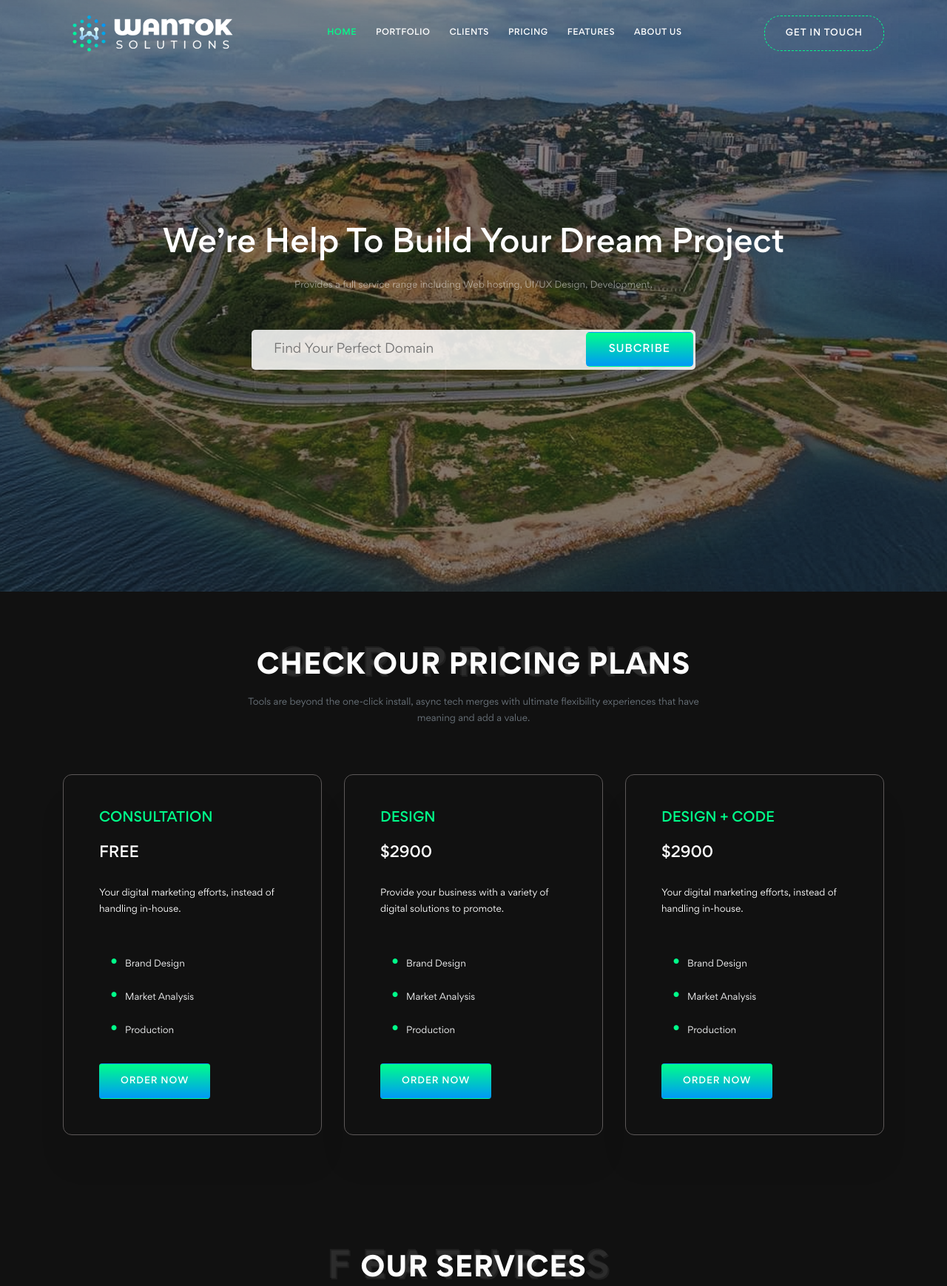
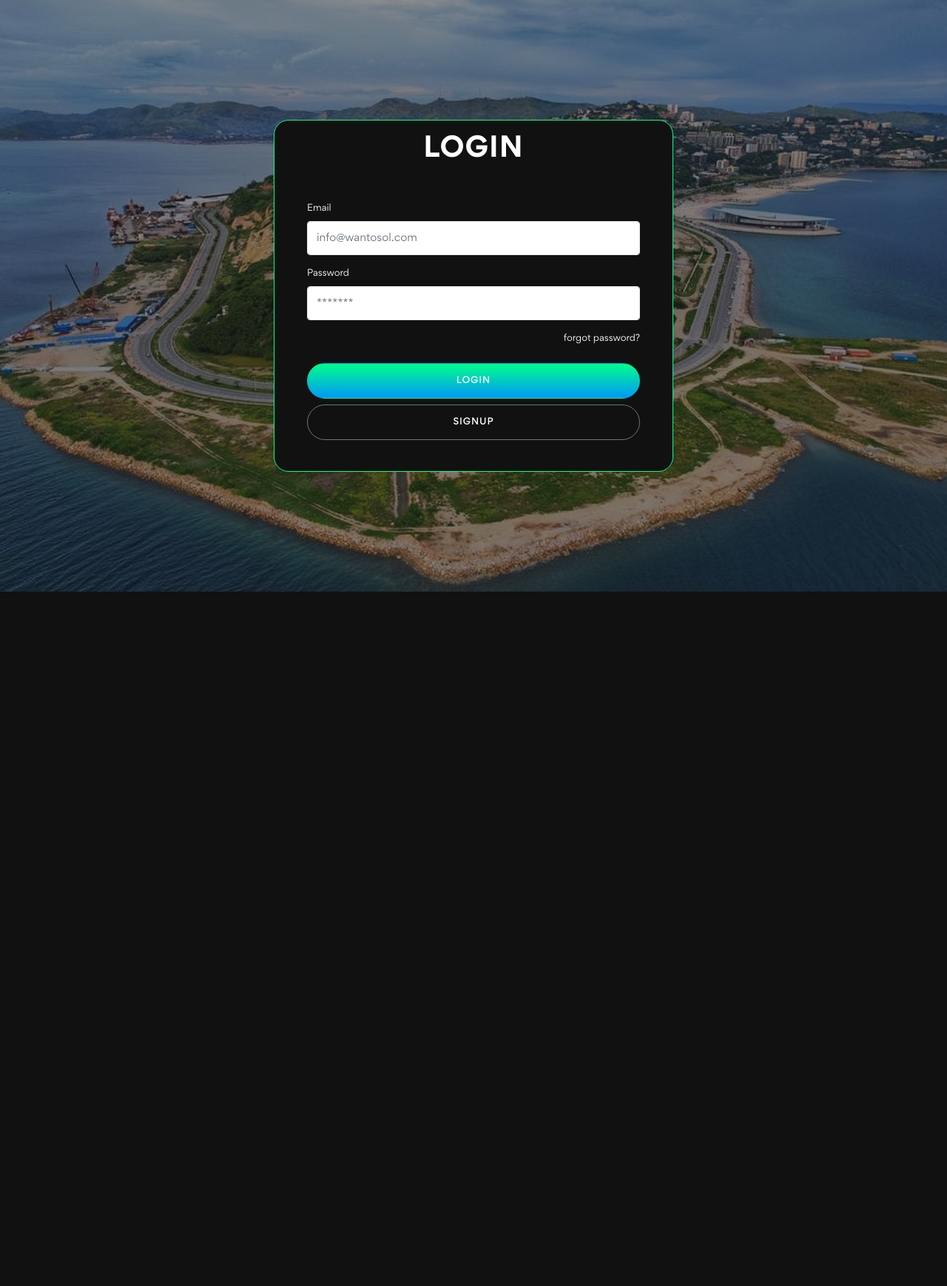
Before and after one commit to carlosbrath/wantoksolutions, a CodeIgniter app: page /wantoksolutions/ in a window 1280 px wide. Shown: the top 1739 px of the page at 74% size. After the commit the page ends 800 px from the top, so only its background shows below. Run offline with CodeIgniter, Linux system fonts and the light colour scheme.

Commit message:
login page

```diff
--- a/application/config/config.php
+++ b/application/config/config.php
@@ -23,7 +23,15 @@ defined('BASEPATH') OR exit('No direct script access allowed');
 | a PHP script and you can easily do that on your own.
 |
 */
+
+function getSiteURL()
+{
+	$protocol = (!empty($_SERVER['HTTPS']) && $_SERVER['HTTPS'] !== 'off' || $_SERVER['SERVER_PORT'] == 443) ? "https://" : "http://";
+	$domainName = $_SERVER['HTTP_HOST'] . '/';
+	return $protocol . $domainName;
+}
 if ($_SERVER['HTTP_HOST'] == "localhost") {
+	getSiteURL();
 	$config['base_url'] = "http://localhost/wantoksolutions/";
 } else {
 	$config['base_url'] = getSiteURL();
--- a/application/config/routes.php
+++ b/application/config/routes.php
@@ -49,6 +49,7 @@ defined('BASEPATH') OR exit('No direct script access allowed');
 | Examples:	my-controller/index	-> my_controller/index
 |		my-controller/my-method	-> my_controller/my_method
 */
-$route['default_controller'] = 'MainController';
+$route['default_controller'] = 'MainController/login';
+$route['home'] = 'MainController';
 $route['404_override'] = '';
 $route['translate_uri_dashes'] = FALSE;
--- a/application/controllers/MainController.php
+++ b/application/controllers/MainController.php
@@ -17,4 +17,11 @@ class MainController extends MY_Controller
 		$this->load->view('template2023', $var);
 
     }
+    function login() {
+        $data['title'] = 'Login';
+		$data['page_name'] = 'Login';
+
+		$var['content'] = $this->load->view('login_view', $data, true);
+		$this->load->view('template_blank', $var);
+    }
 }
--- a/application/helpers/utility_helper.php
+++ b/application/helpers/utility_helper.php
@@ -2,9 +2,3 @@
 function asset_url(){
    return base_url().'assets/';
 }
-function getSiteURL()
-{
-	$protocol = (!empty($_SERVER['HTTPS']) && $_SERVER['HTTPS'] !== 'off' || $_SERVER['SERVER_PORT'] == 443) ? "https://" : "http://";
-	$domainName = $_SERVER['HTTP_HOST'] . '/';
-	return $protocol . $domainName;
-}
--- a/application/views/home_view.php
+++ b/application/views/home_view.php
@@ -9,9 +9,9 @@
                                 <h2 class="home-title text-white">We’re Help To Build Your Dream Project</h2>
                                 <p class="home-desc mx-auto mt-3 text-white-50">Provides a full service range including Web hosting, UI/UX Design, Development.</p>
                                 <div class="text-center subcribe-form mt-5">
-                                    <form action="#">
-                                        <input type="text" placeholder="Find Your Perfect Domain">
-                                        <button type="submit" class="btn btn-custom">Subcribe</button>
+                                    <form action="https://wantoksolutions.com.pg/whmcs/cart.php?a=add&domain=register" method="post">
+                                        <input type="text" name="query" id="query" placeholder="Find Your Perfect Domain">
+                                        <button type="submit" class="btn btn-custom">GO</button>
                                     </form>
                                 </div>
                             </div>
--- /dev/null
+++ b/application/views/login_view.php
@@ -0,0 +1,42 @@
+<!-- Login -->
+<section class="section bg-home" id="home">
+            <div class="bg-overlay"></div>
+            <div class="home-center">
+                <div class="home-desc-center">
+                    <div class="container">
+                        <div class="row">
+                            <div class="col-lg-6 offset-lg-3">
+                                <div class="form-section bg-dark">
+                                    <div class="section-header text-center">
+                                        <!-- <span class="text-shadow">Lets Start</span> -->
+                                        <h4 class="title-heading text-uppercase">Login</h4>
+                                    </div>
+                                    <div class=" mt-5">
+                                        <form method="post" action="https://wantoksolutions.com.pg/whmcs/dologin.php">
+                                            <div class="form-group">
+                                                <label for="email">Email</label>
+                                                <input type="text" class="form-control" id="username" name="username" placeholder="info@wantosol.com">
+                                            </div>
+                                            <div class="form-group">
+                                                <label for="password">Password</label>
+                                                <input type="password" class="form-control" id="password" name="password" placeholder="*******">
+                                            </div>
+                                            <div class="form-group text-right">
+                                                <label for="">forgot password?</label>
+                                            </div>
+                                            <div class="text-center">
+                                                <button class="btn btn-login">Login</button>
+                                            </div>
+                                            <div class="text-center">
+                                                <button class="btn btn-secondary mt-2">Signup</button>
+                                            </div>
+                                        </form>
+                                    </div>
+                                </div>
+                            </div>
+                        </div>
+                    </div>
+                </div>
+            </div>
+        </section>
+<!-- End Login -->
--- /dev/null
+++ b/application/views/template_blank.php
@@ -0,0 +1,64 @@
+<!DOCTYPE html>
+<html>
+    <head>
+		<meta charset="UTF-8">
+	    <meta name="viewport" content="width=device-width, initial-scale=1">
+	    <title>Oxavia - Responsive One Page HTML5 Template</title>
+	    <meta name="description" content="" />
+	    <meta name="keywords" content="" />
+        <meta name="author" content="MyraStudio" />
+
+        <link rel="shortcut icon" href="<?=asset_url();?>images/favicon.png">
+
+		<!-- Bootstrap core CSS -->
+	    <link rel="stylesheet" href="<?=asset_url();?>css/bootstrap.min.css" type="text/css">
+
+		<!-- Magnificpopup Css -->
+	    <link rel="stylesheet" type="text/css" href="<?=asset_url();?>css/magnific-popup.css">
+
+	    <!--Material Icon -->
+        <link rel="stylesheet" type="text/css" href="<?=asset_url();?>css/materialdesignicons.min.css" />
+
+        <!--Font Awesome -->
+        <link rel="stylesheet" type="text/css" href="<?=asset_url();?>css/font-awesome.min.css" />
+
+		<!--Slider-->
+        <link rel="stylesheet" href="<?=asset_url();?>css/owl.carousel.css"/>
+        <link rel="stylesheet" href="<?=asset_url();?>css/owl.theme.css"/>
+        <link rel="stylesheet" href="<?=asset_url();?>css/owl.transitions.css"/>
+
+	    <!-- Custom  Css -->
+	    <link rel="stylesheet" type="text/css" href="<?=asset_url();?>css/style.css" />
+	</head>
+    <body>
+
+    <!-- Login Section -->
+    <?= $content ?>
+    <!-- End Login Section -->
+
+           <!-- JAVASCRIPTS -->
+           <script src="<?=asset_url();?>js/jquery.min.js"></script>
+        <!-- SCROLL -->
+        <script src="<?=asset_url();?>js/scrollspy.min.js"></script>
+        <!-- SCROLL -->
+        <script src="<?=asset_url();?>js/feather.min.js"></script>
+		<!--  -->
+        <!-- bootstrap -->
+        <script src="<?=asset_url();?>js/bootstrap.bundle.min.js"></script>
+		<!-- easing -->
+	    <script src="<?=asset_url();?>js/jquery.easing.min.js"></script>
+	    <!-- Portfolio -->
+	    <script src="<?=asset_url();?>js/jquery.magnific-popup.min.js"></script>
+	    <script src="<?=asset_url();?>js/isotope.js"></script>
+	    <!-- scroll -->
+	    <script src="<?=asset_url();?>js/scrollspy.min.js"></script>
+	    <!-- Counter -->
+	    <script src="<?=asset_url();?>js/jquery.counterup.min.js"></script>
+	    <!-- Owl Carousel -->
+        <script src="<?=asset_url();?>js/owl.carousel.min.js"></script>
+	    <!-- Custom -->
+	    <script src="<?=asset_url();?>js/app.js"></script>
+
+    </body>
+</body>
+</html>
```
Also changed, not shown: application/controllers/RequestController.php (+12 -0 lines).
